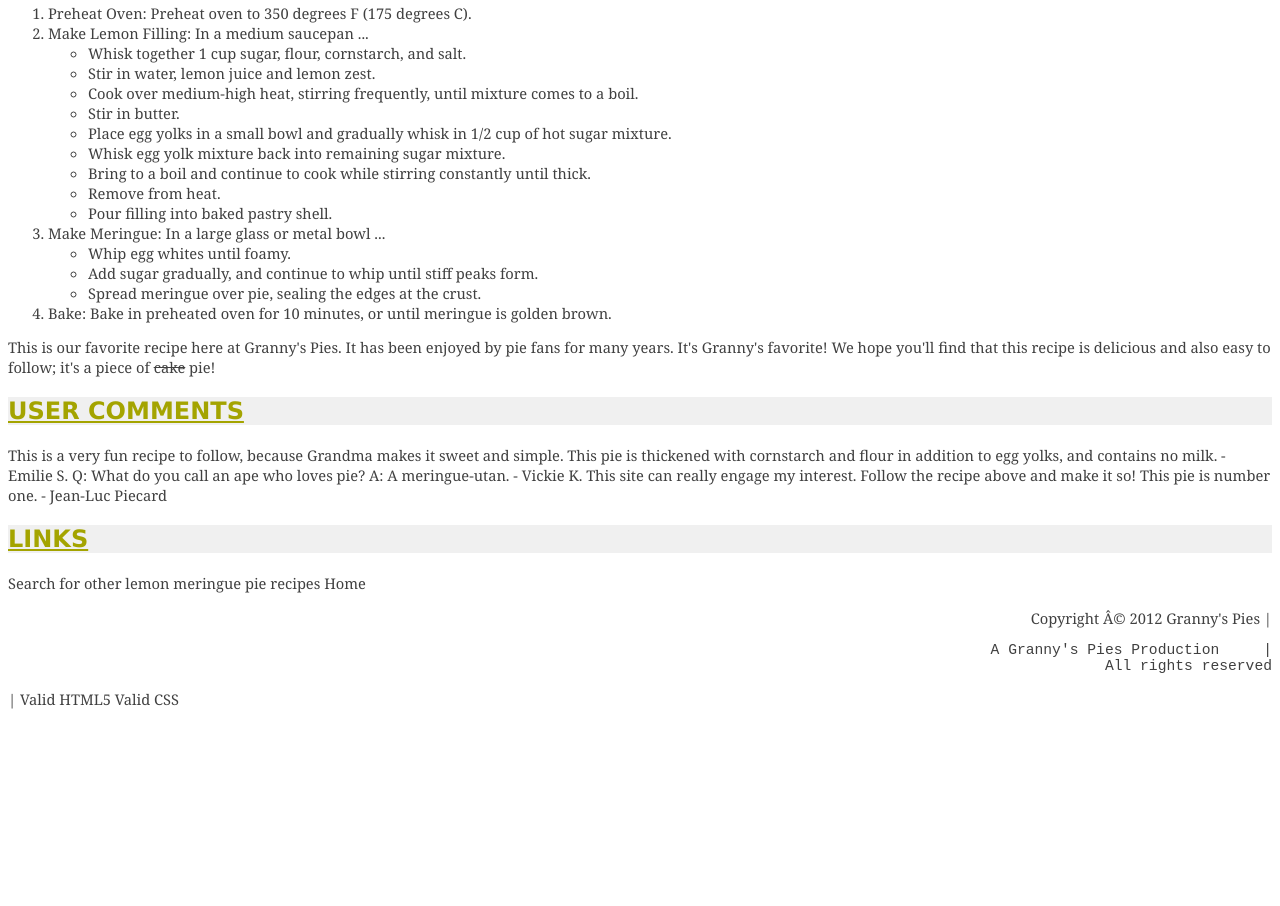
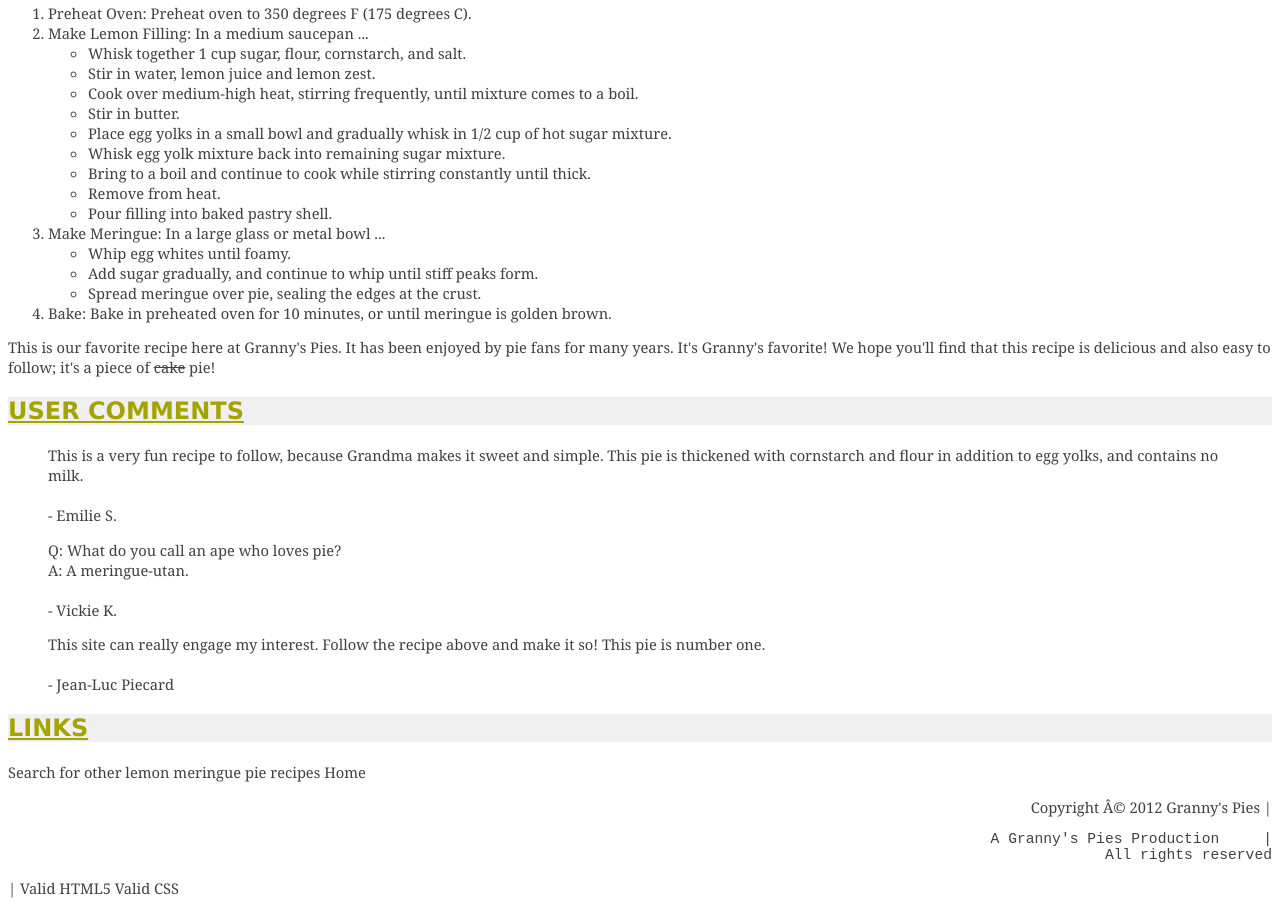
Before and after one commit to samitaha/samitaha, a plain HTML site: page recipes-hw/pie.html in a window 1280 px wide. Shown: the part 830-1736 px from the top of the page. Before the commit the page ends 1547 px from the top, so only its background shows below. Drawn offline with Linux system fonts and the light colour scheme.

Commit message:
Update pie.html

```diff
--- a/recipes-hw/pie.html
+++ b/recipes-hw/pie.html
@@ -60,19 +60,24 @@ This is our favorite recipe here at Granny's Pies. It has been enjoyed by pie fa
 
 <h2>USER COMMENTS</h2>
 
-    This is a very fun recipe to follow, because Grandma makes it sweet and simple. This pie is thickened with cornstarch and flour in addition to egg yolks, and contains no milk.
+     <blockquote>
+    <p>This is a very fun recipe to follow, because Grandma makes it sweet and simple. This pie is thickened with cornstarch and flour in addition to egg yolks, and contains no milk.
+    <br><br>
+    - Emilie S.</p>
+    </blockquote>
 
-    - Emilie S.
+    <blockquote>
+    <p>Q: What do you call an ape who loves pie?
+    <br>A: A meringue-utan.
+    <br><br>
+    - Vickie K.</p>
+    </blockquote>
 
-    Q: What do you call an ape who loves pie?
-    A: A meringue-utan.
-
-    - Vickie K.
-
-    This site can really engage my interest. Follow the recipe above and make it so! This pie is number one.
-
-    - Jean-Luc Piecard
-
+    <blockquote>
+    <p>This site can really engage my interest. Follow the recipe above and make it so! This pie is number one.
+    <br><br>
+    - Jean-Luc Piecard</p>
+    </blockquote>
 <h2>LINKS</h2>
 
 Search for other lemon meringue pie recipes
```
